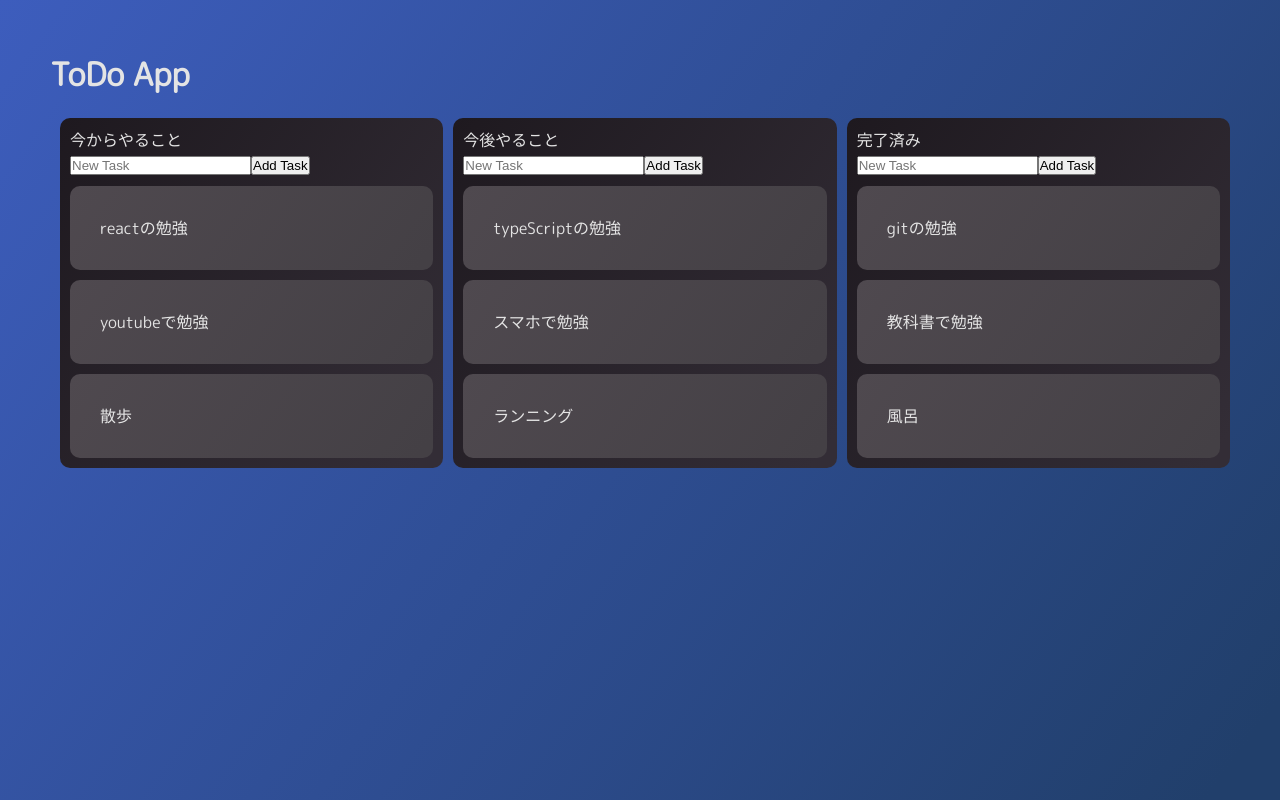
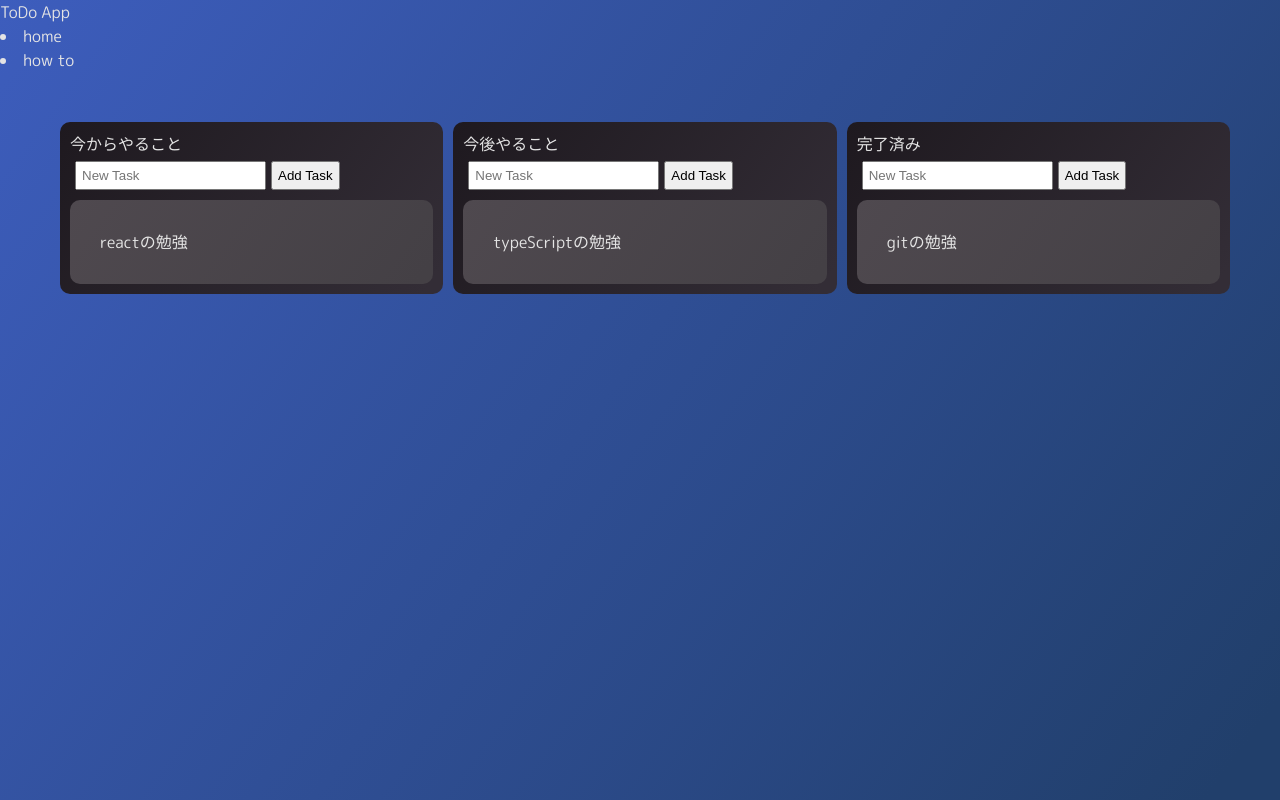
Before and after one commit to enbanbunbun123/MyToDo, a React (Create React App) app: page / in a window 1280 px wide. Built offline with nearby package versions, Linux system fonts and the light colour scheme.

Commit message:
header要素を追加

```diff
--- a/src/App.js
+++ b/src/App.js
@@ -4,7 +4,7 @@ import Main from './components/Main';
 function App() {
   return (
     <div style={{padding: "50px"}}>
-      <h1 style={{marginBottom: "20px"}}>ToDo App</h1>
+      {/* <h1 style={{marginBottom: "20px"}}>ToDo App</h1> */}
       <Main />
     </div>
   );
--- /dev/null
+++ b/src/components/Header.js
@@ -0,0 +1,14 @@
+import React from 'react'
+
+function Header() {
+  return (
+    <div>
+      <div className='App-title'>ToDo App</div>
+        <nav>
+          <li className='header-content'><a>home</a></li>
+          <li className='header-content'><a>how to</a></li>
+        </nav>
+    </div>
+  );
+}
+export default Header;
--- a/src/components/Main.js
+++ b/src/components/Main.js
@@ -11,7 +11,7 @@ const Main = () => {
     const onDragEnd = (result) => {
       const { source, destination } = result;
 
-      if(!destination) return;
+      // if(!destination) return;
 
       // 別のカラムにタスクを移動
       if(source.droppableId !== destination.droppableId){
@@ -81,6 +81,7 @@ const Main = () => {
     }
 
   return (
+    <>
     <DragDropContext onDragEnd={onDragEnd}>
       <div className='trello'>
           {data.map((section) => (
@@ -93,12 +94,16 @@ const Main = () => {
                 >
                   <div className='trello-setion-title'>{section.title}</div>
                   <input
+                  className='trello-input-text'
                   type='text'
                   value={newTask}
                   onChange={handleInputChange}
                   placeholder='New Task'
                   />
-                    <button onClick={() => handelTaskAdd(section.id)}>Add Task</button>
+                  <button
+                  className='trello-input-button'
+                  onClick={() => handelTaskAdd(section.id)}
+                  >Add Task</button>
                   <div className='trello-section-content'>
                     {section.tasks.map((task, index) => (
                       <Draggable
@@ -113,7 +118,7 @@ const Main = () => {
                             {...provided.dragHandleProps}
                             style={{
                               ...provided.draggableProps.style,
-                                opacity: snapshot.isDragging ? "0.3" : "1",
+                              opacity: snapshot.isDragging ? "0.7" : "1",
                             }}
                           >
                             <Card>{task.title}</Card>
@@ -129,6 +134,8 @@ const Main = () => {
           ))}
       </div>
     </DragDropContext>
+    </>
+
   )
 }
 
--- a/src/index.css
+++ b/src/components/index.css
@@ -47,5 +47,15 @@ body {
   background: rgb(145, 137, 145);
   background: linear-gradient(126deg, rgb(79, 73, 79) 0%, rgb(68, 64, 69) 96%);
   border-radius: 10px;
-  margin-top: 10px;
+  margin-top: 5px;
 }
+
+.trello-input-text{
+  padding: 5px;
+  margin: 5px;
+}
+
+.trello-input-button{
+  padding: 5px;
+  /* margin: 5px; */
+}
--- a/src/dummyData.js
+++ b/src/dummyData.js
@@ -9,14 +9,14 @@ const dummyDate = [
                 id: uuidv4(),
                 title: "reactの勉強",
             },
-            {
-                id: uuidv4(),
-                title: "youtubeで勉強",
-            },
-            {
-                id: uuidv4(),
-                title: "散歩",
-            },
+            // {
+            //     id: uuidv4(),
+            //     title: "youtubeで勉強",
+            // },
+            // {
+            //     id: uuidv4(),
+            //     title: "散歩",
+            // },
         ],
     },
     {
@@ -27,14 +27,14 @@ const dummyDate = [
                 id: uuidv4(),
                 title: "typeScriptの勉強",
             },
-            {
-                id: uuidv4(),
-                title: "スマホで勉強",
-            },
-            {
-                id: uuidv4(),
-                title: "ランニング",
-            },
+            // {
+            //     id: uuidv4(),
+            //     title: "スマホで勉強",
+            // },
+            // {
+            //     id: uuidv4(),
+            //     title: "ランニング",
+            // },
         ],
     },
     {
@@ -45,14 +45,14 @@ const dummyDate = [
                 id: uuidv4(),
                 title: "gitの勉強",
             },
-            {
-                id: uuidv4(),
-                title: "教科書で勉強",
-            },
-            {
-                id: uuidv4(),
-                title: "風呂",
-            },
+            // {
+            //     id: uuidv4(),
+            //     title: "教科書で勉強",
+            // },
+            // {
+            //     id: uuidv4(),
+            //     title: "風呂",
+            // },
         ],
     },
 ];
--- a/src/index.js
+++ b/src/index.js
@@ -1,10 +1,12 @@
 import React from 'react';
 import ReactDOM from 'react-dom';
-import './index.css';
+import './components/index.css';
 import App from './App';
+import Header from './components/Header';
 
 ReactDOM.render(
   <React.StrictMode>
+    <Header />
     <App />
   </React.StrictMode>,
   document.getElementById('root')
```
Lines whose indentation alone changed are shown as unchanged.
